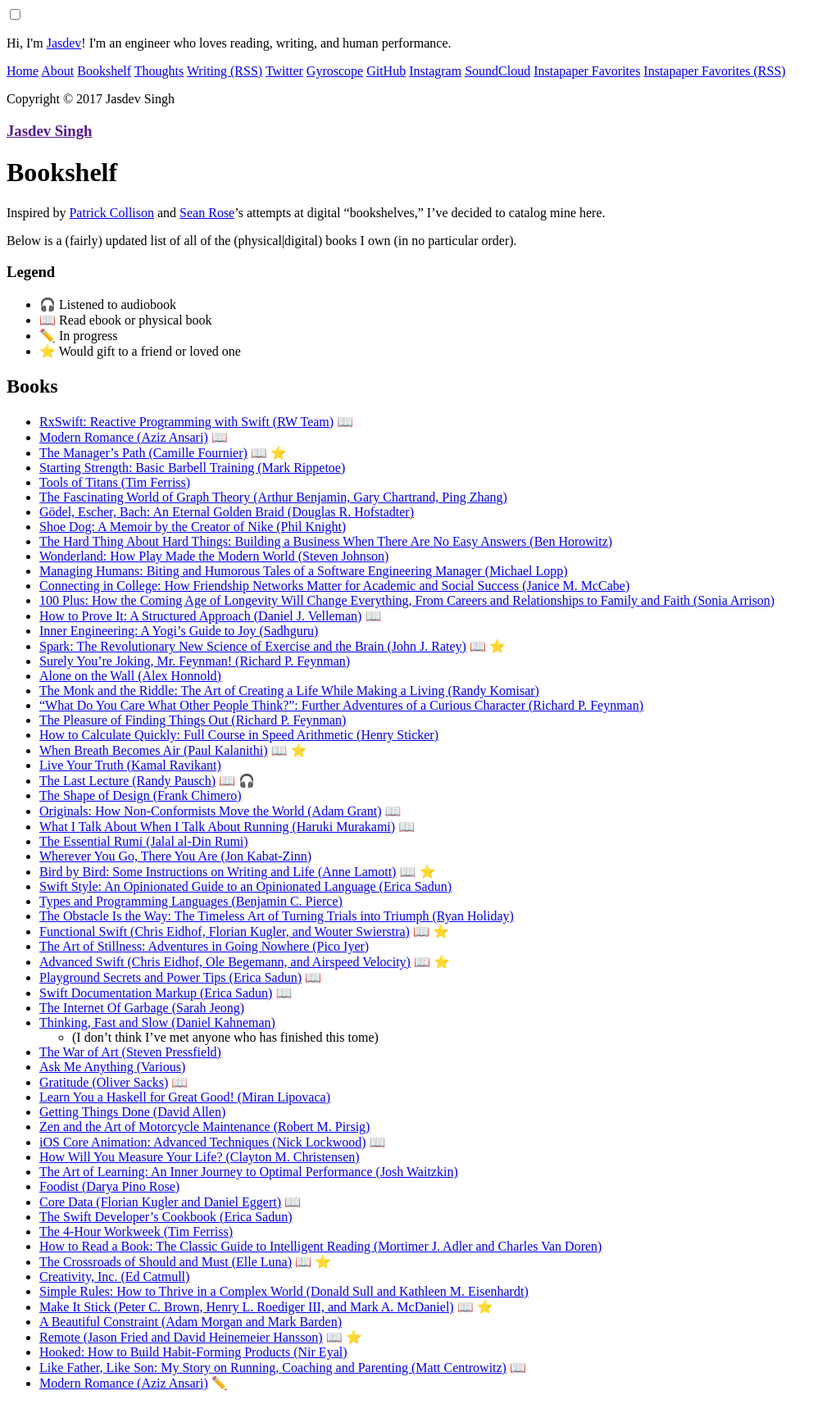
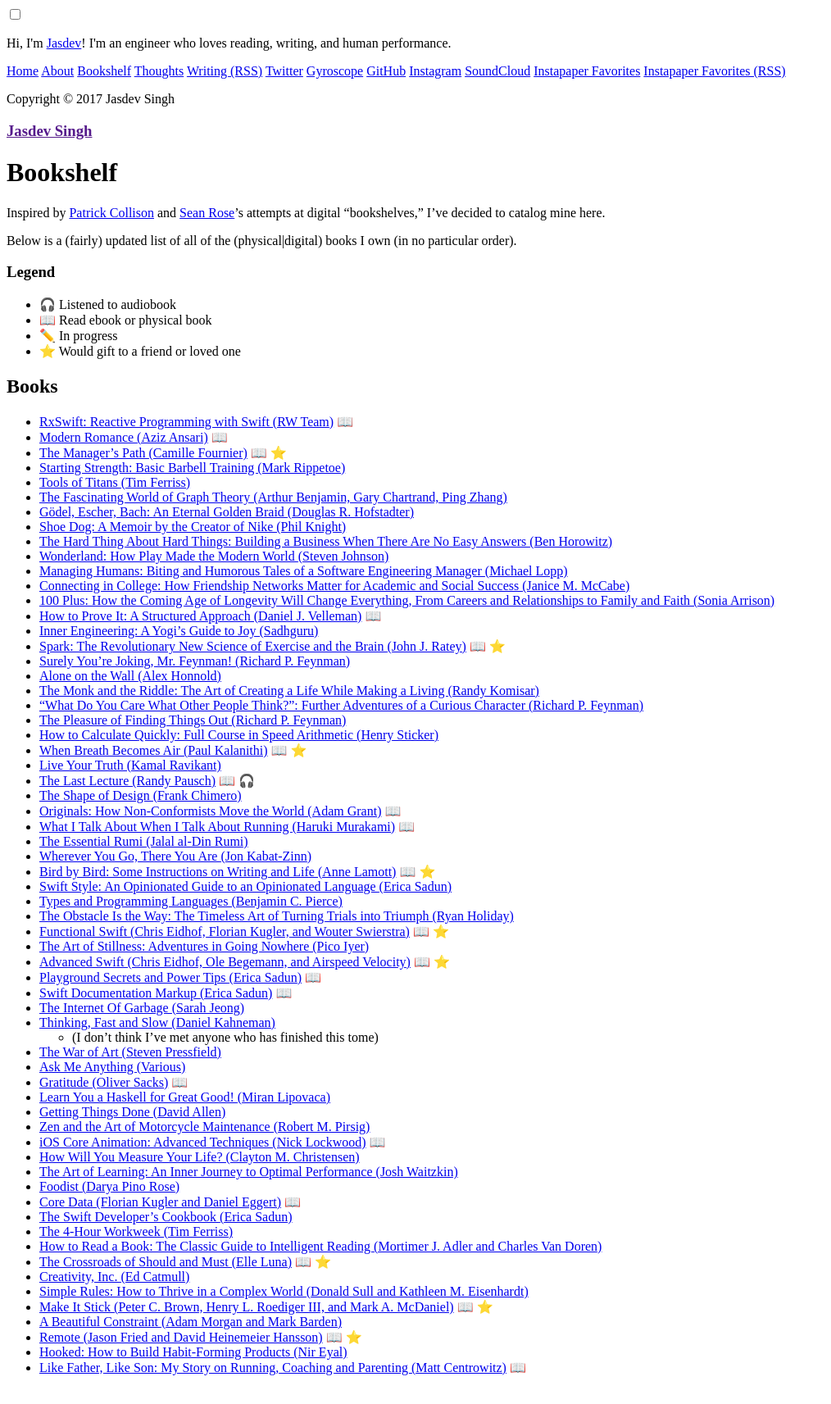
Before and after one commit to rvsrvs/jasdev.github.io, a Jekyll site: the page built from bookshelf.md, in a window 1280 px wide. Shown: the whole page at 82% size, without its empty margins (0-1014 px from the left). Built offline with Jekyll 4.4.1, drawn with Linux system fonts in a browser that asks for light colours.

Commit message:
Removed dupe book entry

```diff
--- a/bookshelf.md
+++ b/bookshelf.md
@@ -78,4 +78,3 @@
 - [Remote (Jason Fried and David Heinemeier Hansson)](https://www.amazon.com/Remote-Office-Required-Jason-Fried/dp/0804137501) 📖 ⭐️
 - [Hooked: How to Build Habit-Forming Products (Nir Eyal)](https://www.amazon.com/Hooked-How-Build-Habit-Forming-Products/dp/1591847788)
 - [Like Father, Like Son: My Story on Running, Coaching and Parenting (Matt Centrowitz)](https://www.amazon.com/Like-Father-Son-Coaching-Parenting/dp/1542655048) 📖
-- [Modern Romance (Aziz Ansari)](https://www.amazon.com/Modern-Romance-Aziz-Ansari/dp/0143109251) ✏️
```
